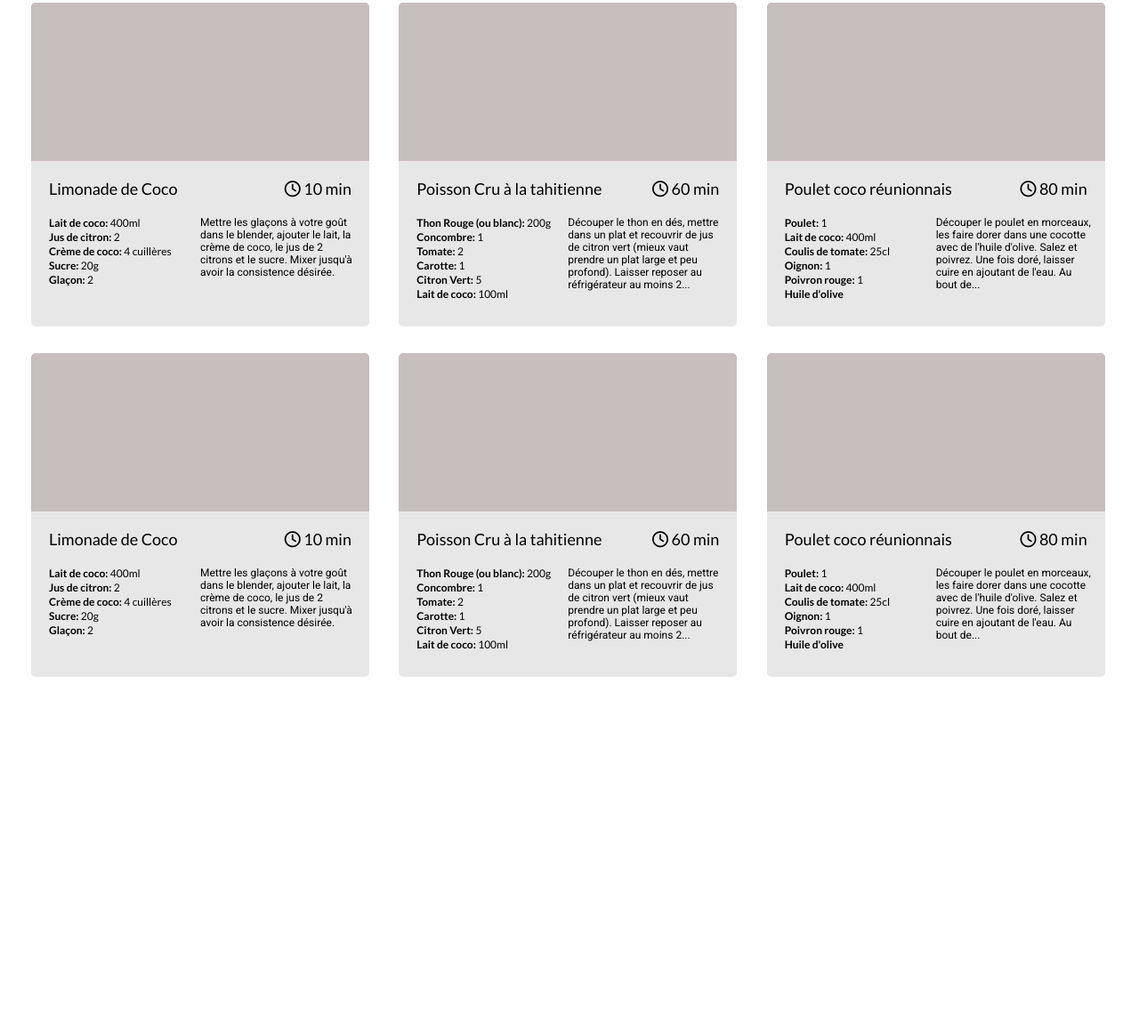
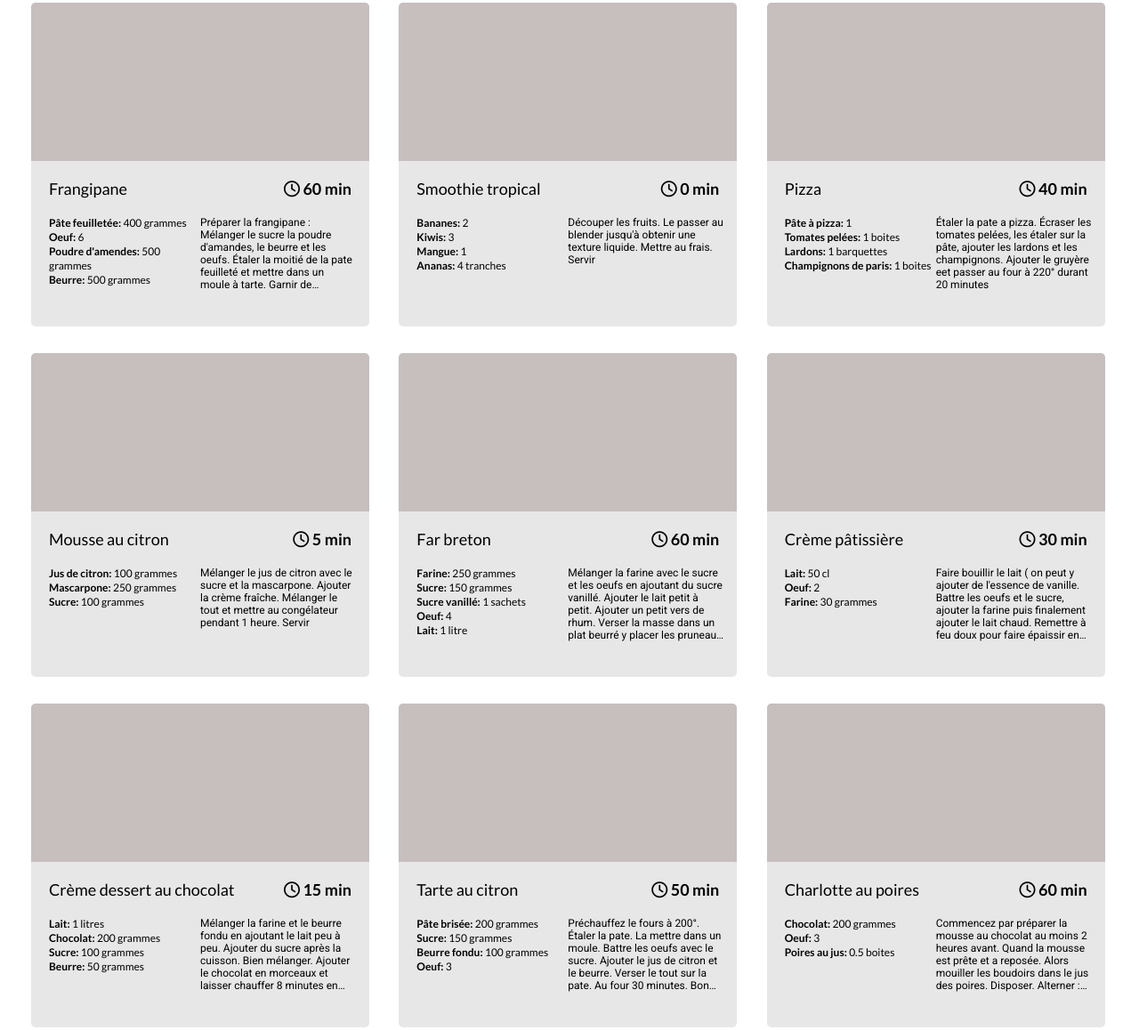
Before and after one commit to ndadevweb/p7-les-petits-plats, a website with bundled scripts: page index.html in a window 1280 px wide. Shown: the part 380-1538 px from the top of the page at 89% size. Before the commit the page ends 1141 px from the top, so only its background shows below. Built offline with nearby package versions, Linux system fonts and the light colour scheme.

Commit message:
feat: #1 Search recipes by keyword in search field and display only matches recipes

```diff
--- a/assets/css/main.css
+++ b/assets/css/main.css
@@ -47,8 +47,13 @@
 }
 
 .recipe-description {
+  display: -webkit-box;
+  -webkit-line-clamp: 6;
+  -webkit-box-orient: vertical;
+  overflow: hidden;
+
   width: 175px;
-  text-overflow: ellipsis;
+  height: 85px;
   font-family: Roboto;
   font-size: 12px;
   font-weight: 400;
--- a/assets/css/search.css
+++ b/assets/css/search.css
@@ -68,7 +68,7 @@
   background: #3282F7;
 }
 
-.background--device {
+.background--appliance {
   background: #68D9A4;
 }
 
--- /dev/null
+++ b/assets/js/app.js
@@ -0,0 +1,26 @@
+import recipes from '../../data/recipes.js'
+import Recipe from './recipe.js'
+import RecipesList from './components/recipesList.js'
+
+const searchMinSize = 3
+const searchElement = document.querySelector('#search')
+
+const recipe = new Recipe(recipes)
+
+const recipesList = new RecipesList()
+recipesList.setRecipes(recipes)
+recipesList.render('#recipes')
+
+searchElement.addEventListener('input', event => {
+  const keyword = event.target.value
+
+  if (keyword.length === 0) {
+    recipesList.setRecipes(recipe.getAll())
+    recipesList.render('#recipes')
+  } else if (keyword.length >= searchMinSize) {
+    const recipesToDisplay = recipe.fetchRecipesByKeyword(recipes, keyword)
+
+    recipesList.setRecipes(recipesToDisplay)
+    recipesList.render('#recipes')
+  }
+})
--- /dev/null
+++ b/assets/js/components/recipesList.js
@@ -0,0 +1,82 @@
+export default class RecipesList {
+
+  constructor() {
+    this.recipes = []
+  }
+
+  /**
+   * Recipes list to displayed
+   *
+   * @param {Array[<Object>]} recipes
+   */
+  setRecipes(recipes) {
+    this.recipes = recipes
+  }
+
+  /**
+   * Build li element containing ingredient's informations
+   *
+   * @param {Object} ingredients
+   * @returns {String}
+   */
+  buildLiElements(ingredients)  {
+    let li = ''
+    let index = 0
+    const maxIndex = ingredients.length - 1
+    const ingredientDetails = (value) => {
+      let quantity = value?.quantity ? value.quantity : ''
+      let unit = value?.unit ? value.unit : ''
+
+      return quantity+' '+unit
+    }
+
+    for(index; index < maxIndex; index += 1) {
+      li += `<li><strong>${ingredients[index].ingredient}:</strong> ${ingredientDetails(ingredients[index])}</li>`
+    }
+
+    return li
+  }
+
+  /**
+   *  Build card containing recipe's informations
+   *
+   * @param {Object} recipe
+   * @returns {String}
+   */
+  buildCard(recipe) {
+      return `
+        <article class="recipe-item">
+          <div class="recipe-image"></div>
+
+          <h3 class="recipe-title">
+            ${recipe.name}
+            <span class="duration">
+              <i class="far fa-clock"></i>
+              <strong>${recipe.time} min</strong>
+            </span>
+          </h3>
+
+          <ul class="recipe-ingredients">
+            ${this.buildLiElements(recipe.ingredients)}
+          </ul>
+
+          <p class="recipe-description">${recipe.description}</p>
+        </article>
+      `
+  }
+
+  /**
+   * Selector of the element will contain recipes
+   *
+   * @param {String} selector
+   */
+  render(selector) {
+    const domSelector = document.querySelector(selector)
+
+    domSelector.innerHTML = ''
+
+    this.recipes.forEach(recipe => {
+      document.querySelector(selector).insertAdjacentHTML('afterbegin', this.buildCard(recipe))
+    })
+  }
+}
--- /dev/null
+++ b/assets/js/recipe.js
@@ -0,0 +1,83 @@
+export default class Recipe {
+  constructor(recipes) {
+    this.recipes = recipes
+  }
+
+  /**
+   * Return all recipes available without filters
+   *
+   * @returns {Array[<Object>]}
+   */
+  getAll() {
+    return this.recipes
+  }
+
+  /**
+   * Convert first letter to upper case value
+   *
+   * @param {String} value
+   * @returns {String}
+   */
+  firstLetterToUpperCase(value) {
+    return value.charAt(0).toUpperCase()+value.slice(1)
+  }
+
+  /**
+   * Returns all recipe containing keyword in
+   * their name or description or ingredients list
+   *
+   * @param {Object} recipes
+   * @param {String} keywords
+   * @returns {Boolean}
+   */
+  fetchRecipesByKeyword(recipes, keyword) {
+    const recipesMatches = recipe => {
+      return (
+        this.hasKeywordInName(recipe, keyword) === true
+        || this.hasKeywordInDescription(recipe, keyword) === true
+        || this.hasIngredient(recipe, keyword) === true
+      )
+    }
+
+    return recipes.filter(recipesMatches)
+  }
+
+  /**
+   * Check if recipe name contains 'keyword' value
+   *
+   * @param {Object} recipe
+   * @param {String} keyword
+   * @returns {Boolean}
+   */
+  hasKeywordInName(recipe, keyword) {
+    const keywordToLower = keyword.toLowerCase()
+
+    return recipe.name.toLowerCase().indexOf(keywordToLower) !== -1
+  }
+
+  /**
+   * Check if recipe description contains 'keyword' value
+   *
+   * @param {Object} recipe
+   * @param {String} keyword
+   * @returns {Boolean}
+   */
+  hasKeywordInDescription(recipe, keyword) {
+    const keywordToLower = keyword.toLowerCase()
+
+    return recipe.description.toLowerCase().indexOf(keywordToLower) !== -1
+  }
+
+  /**
+   * Check if a recipe has an ingredient in its list
+   *
+   * @param {Object} recipe
+   * @param {String} keyword
+   * @returns {Boolean}
+   */
+  hasIngredient(recipe, keyword) {
+    const keywordToLower = keyword.toLowerCase()
+
+    return recipe.ingredients.some(detail => detail.ingredient.toLowerCase().includes(keywordToLower))
+  }
+}
--- a/data/recipes.js
+++ b/data/recipes.js
@@ -1724,3 +1724,5 @@ const recipes = [
       "ustensils":["rouleau à patisserie","fouet"]
   }
 ]
+
+export default recipes
--- a/index.html
+++ b/index.html
@@ -26,7 +26,7 @@
 		</ul>
 
 		<form id="tags-selection" class="tags-selection">
-			<fieldset class="tags-selection-item ingredients-list background--ingredient">
+			<fieldset class="tags-selection-item background--ingredient">
 				<legend>Ingrédients</legend>
 
 				<div class="input-component">
@@ -34,42 +34,10 @@
 					<button type="button" class="arrow"><i class="fas fa-chevron-down"></i></button>
 				</div>
 
-				<ul class="items background--ingredient">
-					<!-- CONTENU DE TEST CELUI-CI SERA GENERE DYNAMIQUEMENT -->
-					<li>Lait de coco</li>
-					<li>Sucre</li>
-					<li>Concombre</li>
-					<li>Citron Vert</li>
-					<li>Oignon</li>
-					<li>Riz blanc</li>
-					<li>Maïs</li>
-					<li>Crème fraiche</li>
-					<li>Pomme</li>
-					<li>Chocolat au lait</li>
-					<li>Jus de citron</li>
-					<li>Glaçons</li>
-					<li>Tomate</li>
-					<li>Poulet</li>
-					<li>Poivron rouge</li>
-					<li>Thon en miettes</li>
-					<li>Vinaigrette</li>
-					<li>Gruyère rapé</li>
-					<li>Oeuf</li>
-					<li>Crème liquide</li>
-					<li>Crème de coco</li>
-					<li>Thon Rouge</li>
-					<li>Carotte</li>
-					<li>Coulis de tomate</li>
-					<li>Huile d'olive</li>
-					<li>Oeuf dur</li>
-					<li>Pâte feuilletée</li>
-					<li>Moutarde de Dijon</li>
-					<li>Sucre en Poudre</li>
-					<li>Beurre</li>
-				</ul>
+				<ul id="list-ingredients" class="items background--ingredient"></ul>
 			</fieldset>
 
-			<fieldset class="tags-selection-item devices-list background--device">
+			<fieldset class="tags-selection-item background--appliance">
 				<legend>Appareils</legend>
 
 				<div class="input-component">
@@ -77,10 +45,10 @@
 					<button type="button" class="arrow"><i class="fas fa-chevron-down"></i></button>
 				</div>
 
-				<ul class="items background--device"></ul>
+				<ul id="list-appliances" class="items background--appliance"></ul>
 			</fieldset>
 
-			<fieldset class="tags-selection-item ustensils-list background--ustensil">
+			<fieldset class="tags-selection-item background--ustensil">
 				<legend>Ustensiles</legend>
 
 				<div class="input-component">
@@ -88,145 +56,16 @@
 					<button type="button" class="arrow"><i class="fas fa-chevron-down"></i></button>
 				</div>
 
-				<ul class="items background--ustensil"></ul>
+				<ul id="list-ustensils" class="items background--ustensil"></ul>
 			</fieldset>
 		</form>
 	</aside>
 
 	<main class="container">
-		<section id="recipes" class="recipes" arial-label="Liste des recettes">
-			<!-- CONTENU DE TEST - CE BLOC SERA MIS A JOUR DYNAMIQUEMENT -->
-			<article class="recipe-item">
-				<div class="recipe-image"></div>
+		<section id="recipes" class="recipes" arial-label="Liste des recettes"></section>
+	</main>
 
-				<h3 class="recipe-title">
-					Limonade de Coco
-					<span class="duration">
-						<i class="far fa-clock"></i> 10 min
-					</span>
-				</h3>
-
-				<ul class="recipe-ingredients">
-					<li><strong>Lait de coco:</strong> 400ml</li>
-					<li><strong>Jus de citron:</strong> 2</li>
-					<li><strong>Crème de coco:</strong> 4 cuillères</li>
-					<li><strong>Sucre:</strong> 20g</li>
-					<li><strong>Glaçon:</strong> 2</li>
-				</ul>
-
-				<p class="recipe-description">Mettre les glaçons à votre goût dans le blender, ajouter le lait, la crème de coco, le jus de 2 citrons et le sucre. Mixer jusqu'à avoir la consistence désirée.</p>
-			</article>
-
-			<article class="recipe-item">
-				<div class="recipe-image"></div>
-
-				<h3 class="recipe-title">
-					Poisson Cru à la tahitienne
-					<span class="duration">
-						<i class="far fa-clock"></i> 60 min
-					</span>
-				</h3>
-
-				<ul class="recipe-ingredients">
-					<li><strong>Thon Rouge (ou blanc):</strong> 200g</li>
-					<li><strong>Concombre:</strong> 1</li>
-					<li><strong>Tomate:</strong> 2</li>
-					<li><strong>Carotte:</strong> 1</li>
-					<li><strong>Citron Vert:</strong> 5</li>
-					<li><strong>Lait de coco:</strong> 100ml</li>
-				</ul>
-
-				<p class="recipe-description">Découper le thon en dés, mettre dans un plat et recouvrir de jus de citron vert (mieux vaut prendre un plat large et peu profond). Laisser reposer au réfrigérateur au moins 2...</p>
-			</article>
-
-			<article class="recipe-item">
-				<div class="recipe-image"></div>
-
-				<h3 class="recipe-title">
-					Poulet coco réunionnais
-					<span class="duration">
-						<i class="far fa-clock"></i> 80 min
-					</span>
-				</h3>
-
-				<ul class="recipe-ingredients">
-					<li><strong>Poulet:</strong> 1</li>
-					<li><strong>Lait de coco:</strong> 400ml</li>
-					<li><strong>Coulis de tomate:</strong> 25cl</li>
-					<li><strong>Oignon:</strong> 1</li>
-					<li><strong>Poivron rouge:</strong> 1</li>
-					<li><strong>Huile d'olive</strong></li>
-				</ul>
-
-				<p class="recipe-description">Découper le poulet en morceaux, les faire dorer dans une cocotte avec de l'huile d'olive. Salez et poivrez. Une fois doré, laisser cuire en ajoutant de l'eau. Au bout de...</p>
-			</article>
-
-			<article class="recipe-item">
-				<div class="recipe-image"></div>
-
-				<h3 class="recipe-title">
-					Limonade de Coco
-					<span class="duration">
-						<i class="far fa-clock"></i> 10 min
-					</span>
-				</h3>
-
-				<ul class="recipe-ingredients">
-					<li><strong>Lait de coco:</strong> 400ml</li>
-					<li><strong>Jus de citron:</strong> 2</li>
-					<li><strong>Crème de coco:</strong> 4 cuillères</li>
-					<li><strong>Sucre:</strong> 20g</li>
-					<li><strong>Glaçon:</strong> 2</li>
-				</ul>
-
-				<p class="recipe-description">Mettre les glaçons à votre goût dans le blender, ajouter le lait, la crème de coco, le jus de 2 citrons et le sucre. Mixer jusqu'à avoir la consistence désirée.</p>
-			</article>
-
-			<article class="recipe-item">
-				<div class="recipe-image"></div>
-
-				<h3 class="recipe-title">
-					Poisson Cru à la tahitienne
-					<span class="duration">
-						<i class="far fa-clock"></i> 60 min
-					</span>
-				</h3>
-
-				<ul class="recipe-ingredients">
-					<li><strong>Thon Rouge (ou blanc):</strong> 200g</li>
-					<li><strong>Concombre:</strong> 1</li>
-					<li><strong>Tomate:</strong> 2</li>
-					<li><strong>Carotte:</strong> 1</li>
-					<li><strong>Citron Vert:</strong> 5</li>
-					<li><strong>Lait de coco:</strong> 100ml</li>
-				</ul>
-
-				<p class="recipe-description">Découper le thon en dés, mettre dans un plat et recouvrir de jus de citron vert (mieux vaut prendre un plat large et peu profond). Laisser reposer au réfrigérateur au moins 2...</p>
-			</article>
-
-			<article class="recipe-item">
-				<div class="recipe-image"></div>
-
-				<h3 class="recipe-title">
-					Poulet coco réunionnais
-					<span class="duration">
-						<i class="far fa-clock"></i> 80 min
-					</span>
-				</h3>
-
-				<ul class="recipe-ingredients">
-					<li><strong>Poulet:</strong> 1</li>
-					<li><strong>Lait de coco:</strong> 400ml</li>
-					<li><strong>Coulis de tomate:</strong> 25cl</li>
-					<li><strong>Oignon:</strong> 1</li>
-					<li><strong>Poivron rouge:</strong> 1</li>
-					<li><strong>Huile d'olive</strong></li>
-				</ul>
-
-				<p class="recipe-description">Découper le poulet en morceaux, les faire dorer dans une cocotte avec de l'huile d'olive. Salez et poivrez. Une fois doré, laisser cuire en ajoutant de l'eau. Au bout de...</p>
-			</article>
-		</section>
-	</main>
+	<script type="module" src="./assets/js/app.js"></script>
 
 	<!-- icones -->
 	<script src="https://kit.fontawesome.com/994e9d2d58.js" crossorigin="anonymous"></script>
```
Also changed, not shown: package.json (added, +23 -0 lines), 2 other files.
